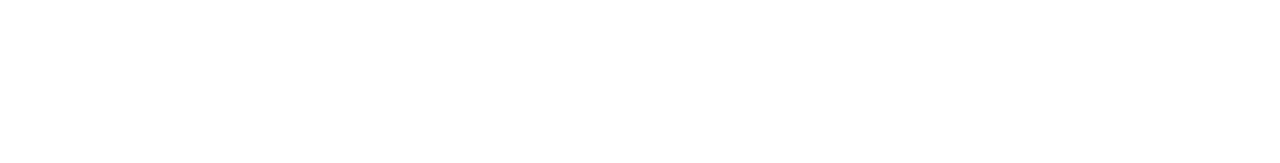
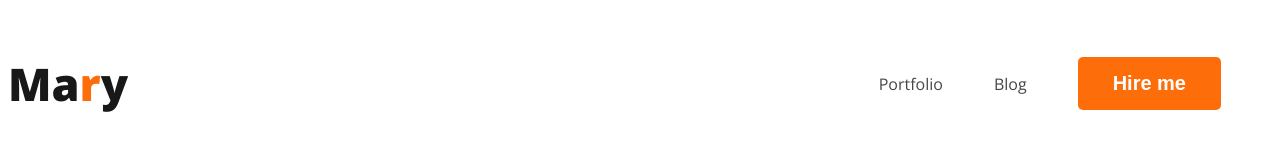
Before and after one commit to himsalhimo/webdeveloper-protfolio, a plain HTML site: page index.html in a window 1280 px wide. Drawn offline with nearby package versions, Linux system fonts and the light colour scheme.

Commit message:
added nav

```diff
--- /dev/null
+++ b/Styles/protfolio.css
@@ -0,0 +1,47 @@
+/* common shared styles */
+
+body {
+    font-family: 'Open Sans', sans-serif;
+}
+
+.p-color {
+    color: #FD6E0A;
+}
+
+.btn-primary {
+    border-radius: 5px;
+    background: #FD6E0A;
+    color: white;
+    border: none;
+    padding: 15px 35px;
+    font-size: 20px;
+    font-weight: 700;
+}
+
+nav {
+    display: flex;
+    justify-content: space-between;
+}
+
+/* others styles */
+
+.nav-title {
+    color: #181818;
+    font-size: 45px;
+    font-weight: 800;
+}
+
+nav>ul {
+    display: flex;
+    align-items: center;
+}
+
+nav li {
+    list-style: none;
+    margin-right: 51px;
+}
+
+nav a {
+    text-decoration: none;
+    color: #474747;
+}
--- a/index.html
+++ b/index.html
@@ -4,10 +4,22 @@
     <meta charset="UTF-8">
     <meta name="viewport" content="width=device-width, initial-scale=1.0">
     <title>Web Developer Portfolio</title>
+    <link rel="preconnect" href="https://fonts.googleapis.com">
+<link rel="preconnect" href="https://fonts.gstatic.com" crossorigin>
+<link href="https://fonts.googleapis.com/css2?family=Open+Sans:wght@400;800&display=swap" rel="stylesheet">
+
+    <link rel="stylesheet" href="Styles/protfolio.css">
 </head>
 <body>
     <header>
-
+        <nav>
+            <h3 class="nav-title">Ma<span class="p-color">r</span>y</h3>
+            <ul>
+                <li><a href="">Portfolio</a></li>
+                <li><a href="">Blog</a></li>
+                <li><button class="btn-primary">Hire me</button></li>
+            </ul>
+        </nav>
     </header>
     <main>
 
```
